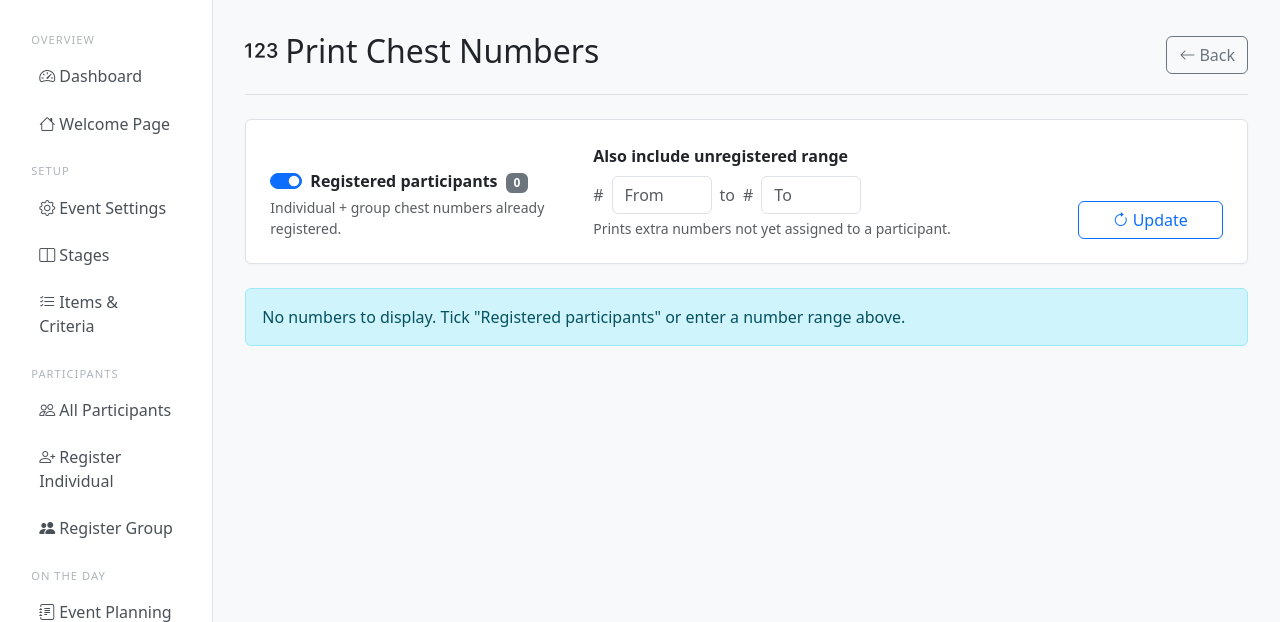
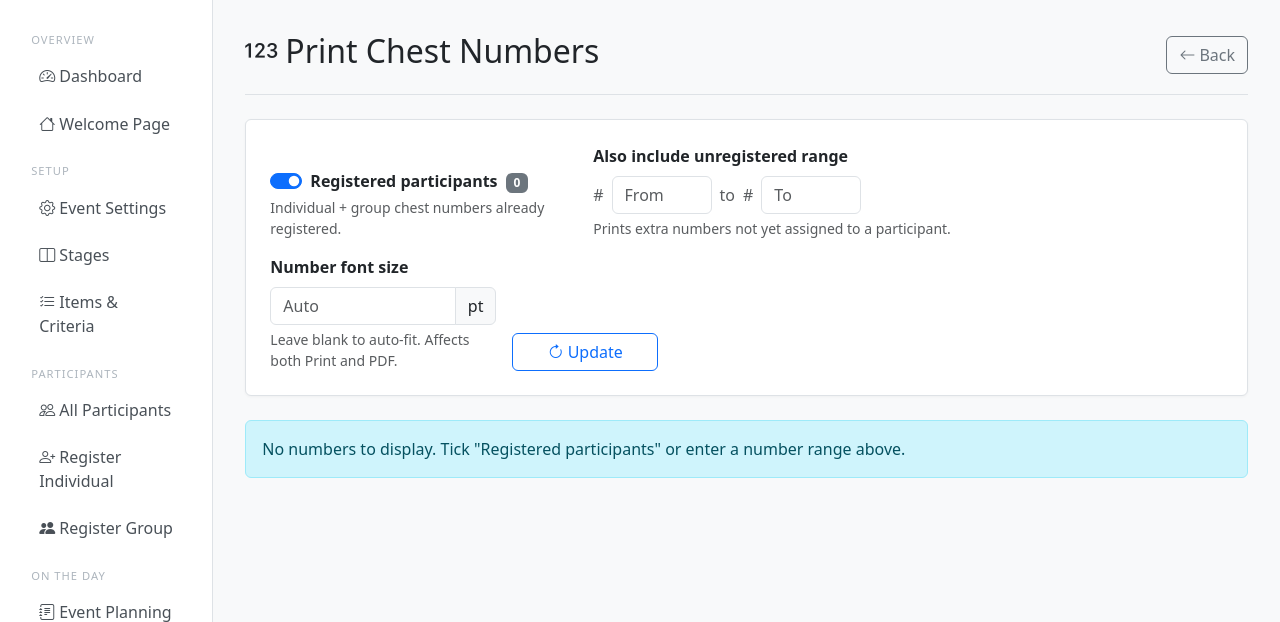
Before and after one commit to RamBSn/kalamela-azure, a Flask app: page /schedule/chest-numbers in a window 1280 px wide. Shown: the part 56-678 px from the top of the page. Run offline with Flask 3, Linux system fonts and the light colour scheme; the visitor is signed in with stand-in values (Sample User, id 1).

Commit message:
change font size for chest number

```diff
--- a/app/routes/schedule.py
+++ b/app/routes/schedule.py
@@ -248,8 +248,9 @@ def chest_numbers():
     cfg = EventConfig.query.first()
 
     include_registered = request.args.get('registered', '1') == '1'
-    range_from = request.args.get('from', type=int, default=0)
-    range_to   = request.args.get('to',   type=int, default=0)
+    range_from = request.args.get('from',      type=int, default=0)
+    range_to   = request.args.get('to',         type=int, default=0)
+    font_size  = request.args.get('font_size',  type=int, default=0) or None
 
     # Build name lookup for registered numbers
     participants = {p.chest_number: p.full_name
@@ -283,6 +284,7 @@ def chest_numbers():
         include_registered=include_registered,
         range_from=range_from or '',
         range_to=range_to or '',
+        font_size=font_size or '',
         cfg=cfg,
     )
 
@@ -290,8 +292,9 @@ def chest_numbers():
 @schedule_bp.route('/chest-numbers/pdf')
 def chest_numbers_pdf():
     include_registered = request.args.get('registered', '1') == '1'
-    range_from = request.args.get('from', type=int, default=0)
-    range_to   = request.args.get('to',   type=int, default=0)
+    range_from = request.args.get('from',      type=int, default=0)
+    range_to   = request.args.get('to',         type=int, default=0)
+    font_size  = request.args.get('font_size',  type=int, default=0) or None
 
     cfg = EventConfig.query.first()
     event_name = cfg.event_name if cfg else 'Kalamela'
@@ -318,7 +321,7 @@ def chest_numbers_pdf():
     numbers.sort(key=lambda x: x['number'])
 
     from app.pdf.chest_numbers import generate_chest_numbers_pdf
-    pdf_bytes = generate_chest_numbers_pdf(numbers, event_name)
+    pdf_bytes = generate_chest_numbers_pdf(numbers, event_name, font_size=font_size)
 
     response = make_response(pdf_bytes)
     response.headers['Content-Type'] = 'application/pdf'
--- a/app/templates/schedule/chest_numbers.html
+++ b/app/templates/schedule/chest_numbers.html
@@ -32,7 +32,7 @@
 }
 
 .chest-card .card-number {
-  font-size: 90px;
+  font-size: {{ (font_size | string + 'pt') if font_size else '90px' }};
   font-weight: 900;
   line-height: 1;
   color: #1a1a2e;
@@ -104,7 +104,7 @@
   .page-pair { page-break-after: always; }
   .page-pair:last-child { page-break-after: avoid; }
 
-  .chest-card .card-number { font-size: 200px; }
+  .chest-card .card-number { font-size: {{ (font_size | string + 'pt') if font_size else '200px' }}; }
   .chest-card.extra .card-number { color: #333; }
 }
 </style>
@@ -118,9 +118,7 @@
     <h2><i class="bi bi-123 me-2"></i>Print Chest Numbers</h2>
     <div class="d-flex gap-2">
       {% if numbers %}
-      <a href="{{ url_for('schedule.chest_numbers_pdf',
-                          registered=('1' if include_registered else '0'),
-                          **({'from': range_from, 'to': range_to} if range_from and range_to else {})) }}"
+      <a href="{{ url_for('schedule.chest_numbers_pdf') }}?registered={{ '1' if include_registered else '0' }}{% if range_from and range_to %}&from={{ range_from }}&to={{ range_to }}{% endif %}{% if font_size %}&font_size={{ font_size }}{% endif %}"
          class="btn btn-success" target="_blank">
         <i class="bi bi-file-earmark-pdf-fill me-1"></i>Download PDF
       </a>
@@ -160,6 +158,17 @@
                  placeholder="To" min="1" value="{{ range_to }}">
         </div>
         <div class="form-text">Prints extra numbers not yet assigned to a participant.</div>
+      </div>
+
+      <div class="col-md-3">
+        <label class="form-label fw-semibold">Number font size</label>
+        <div class="input-group">
+          <input type="number" name="font_size" class="form-control"
+                 placeholder="Auto" min="40" max="400" step="10"
+                 value="{{ font_size }}">
+          <span class="input-group-text">pt</span>
+        </div>
+        <div class="form-text">Leave blank to auto-fit. Affects both Print and PDF.</div>
       </div>
 
       <div class="col-md-2">
```
Also changed, not shown: app/pdf/chest_numbers.py (+17 -11 lines).
